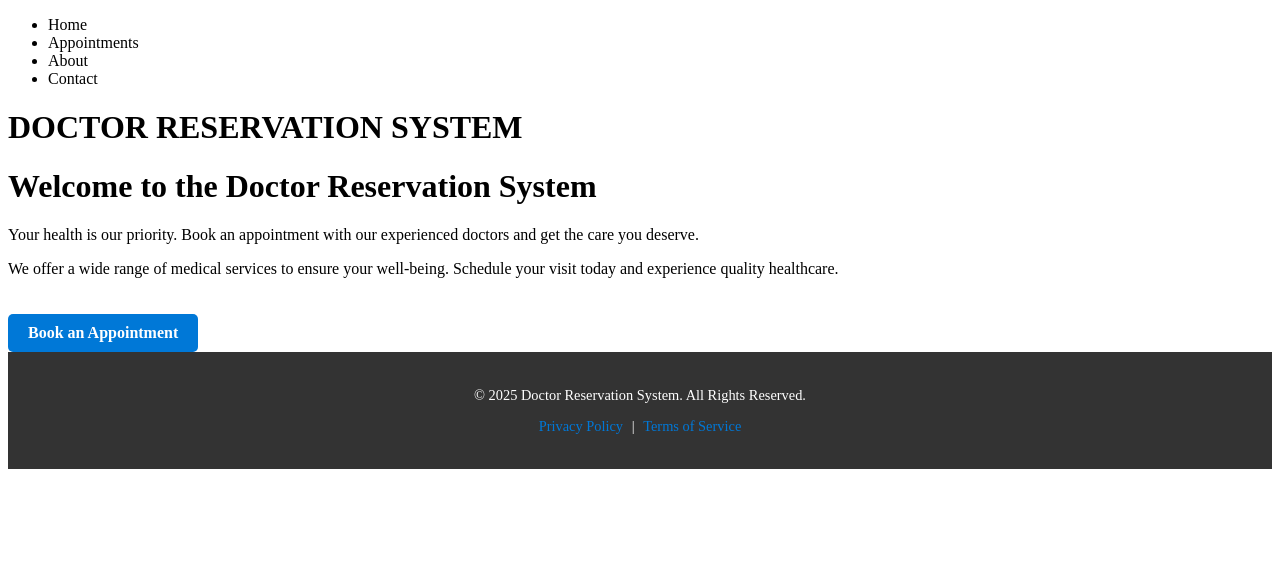
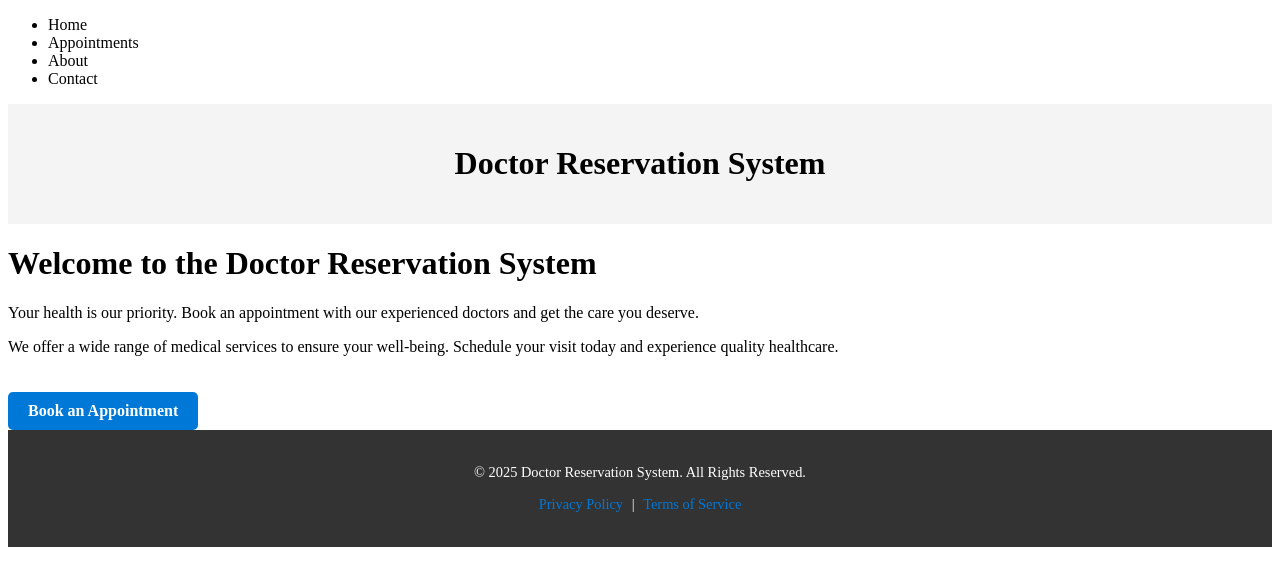
Before and after one commit to Avitus29/my-react-app, a React (Vite) app: page / in a window 1280 px wide. Shown: the top 586 px of the page. Built offline with nearby package versions, Linux system fonts and the light colour scheme.

Commit message:
refactor Header component with improved styling and structure

```diff
--- a/src/Components/Header/Header.jsx
+++ b/src/Components/Header/Header.jsx
@@ -1,9 +1,9 @@
 const Header = () => {
   return (
-    <div>
-      <h1>DOCTOR RESERVATION SYSTEM</h1>
-    </div>
-  )
-}
+    <header style={{ textAlign: 'center', fontFamily: 'serif', padding: '20px', backgroundColor: '#f4f4f4' }}>
+      <h1>Doctor Reservation System</h1>
+    </header>
+  );
+};
 
-export default Header
+export default Header;
```
